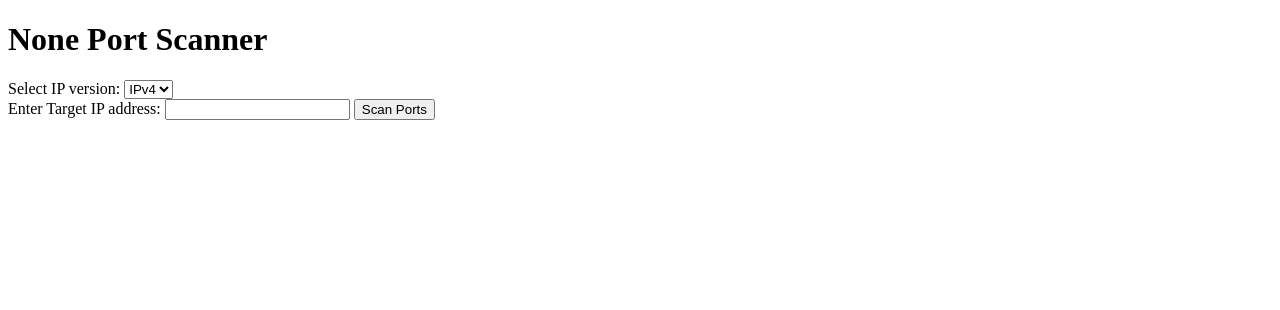
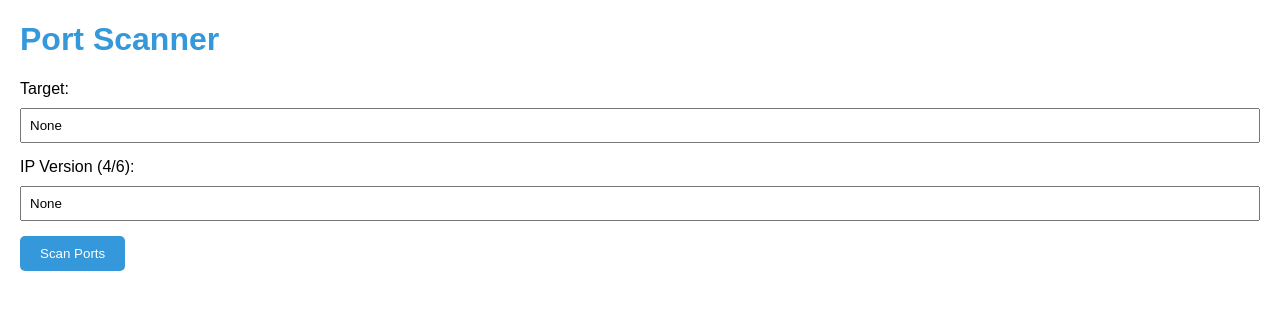
Before and after one commit to anshul11111/port_scanner, a Flask app: page / in a window 1280 px wide. Shown: the top 310 px of the page. Run offline with Flask 3, Linux system fonts and the light colour scheme.

Commit message:
modified

```diff
--- a/app.py
+++ b/app.py
@@ -1,14 +1,13 @@
 from flask import Flask, render_template, request
-from colorama import Fore, Style
-import concurrent.futures
+from colorama import Fore, Style, init
 import socket
 from datetime import datetime
 import pyfiglet
-from colorama import init, Fore, Style
 
 init(autoreset=True)  # Initialize colorama
 
 app = Flask(__name__)
+
 
 def scan_port(target, port):
     try:
@@ -20,16 +19,16 @@
     except (socket.gaierror, socket.error):
         pass  # Handle hostname resolution or server not responding errors
 
-
+    return None
 
 
 def port_scan(target, ipv6=False):
     results = []
 
-    with concurrent.futures.ThreadPoolExecutor() as executor:
-        # Scan ports 1 to 65,535 concurrently
-        results = list(executor.map(
-            lambda port: scan_port(target, port), range(1, 65536)))
+    for port in range(1, 65536):
+        result = scan_port(target, port)
+        if result:
+            results.append(result)
 
     return results
 
@@ -48,4 +47,4 @@
 if __name__ == '__main__':
     ascii_banner = pyfiglet.figlet_format("PORT SCANNER", font="slant")
     print(f"{Fore.CYAN}{ascii_banner}{Style.RESET_ALL}")
-    app.run(debug=True)
+    app.run(debug=True, threaded=False)
--- a/templates/index.html
+++ b/templates/index.html
@@ -4,19 +4,61 @@
     <meta charset="UTF-8">
     <meta name="viewport" content="width=device-width, initial-scale=1.0">
     <title>Port Scanner</title>
+    <style>
+        body {
+            font-family: 'Arial', sans-serif;
+            margin: 20px;
+        }
+
+        h1 {
+            color: #3498db;
+        }
+
+        form {
+            margin-top: 20px;
+        }
+
+        label {
+            display: block;
+            margin-bottom: 10px;
+        }
+
+        input {
+            width: 100%;
+            padding: 8px;
+            margin-bottom: 15px;
+            box-sizing: border-box;
+        }
+
+        button {
+            background-color: #3498db;
+            color: #fff;
+            border: none;
+            padding: 10px 20px;
+            border-radius: 5px;
+            cursor: pointer;
+        }
+
+        button:hover {
+            background-color: #2980b9;
+        }
+
+        p {
+            margin-top: 20px;
+            color: #2ecc71;
+        }
+    </style>
 </head>
 <body>
-    <h1>{{ target }} Port Scanner</h1>
+    <h1>Port Scanner</h1>
 
     <form method="post" action="/">
-        <label for="ip_version">Select IP version:</label>
-        <select id="ip_version" name="ip_version" required>
-            <option value="4" {% if ip_version == '4' %}selected{% endif %}>IPv4</option>
-            <option value="6" {% if ip_version == '6' %}selected{% endif %}>IPv6</option>
-        </select>
-        <br>
-        <label for="target">Enter Target IP address:</label>
-        <input type="text" id="target" name="target" required>
+        <label for="target">Target:</label>
+        <input type="text" name="target" value="{{ target }}" required>
+
+        <label for="ip_version">IP Version (4/6):</label>
+        <input type="text" name="ip_version" value="{{ ip_version }}" required>
+
         <button type="submit">Scan Ports</button>
     </form>
 
```
